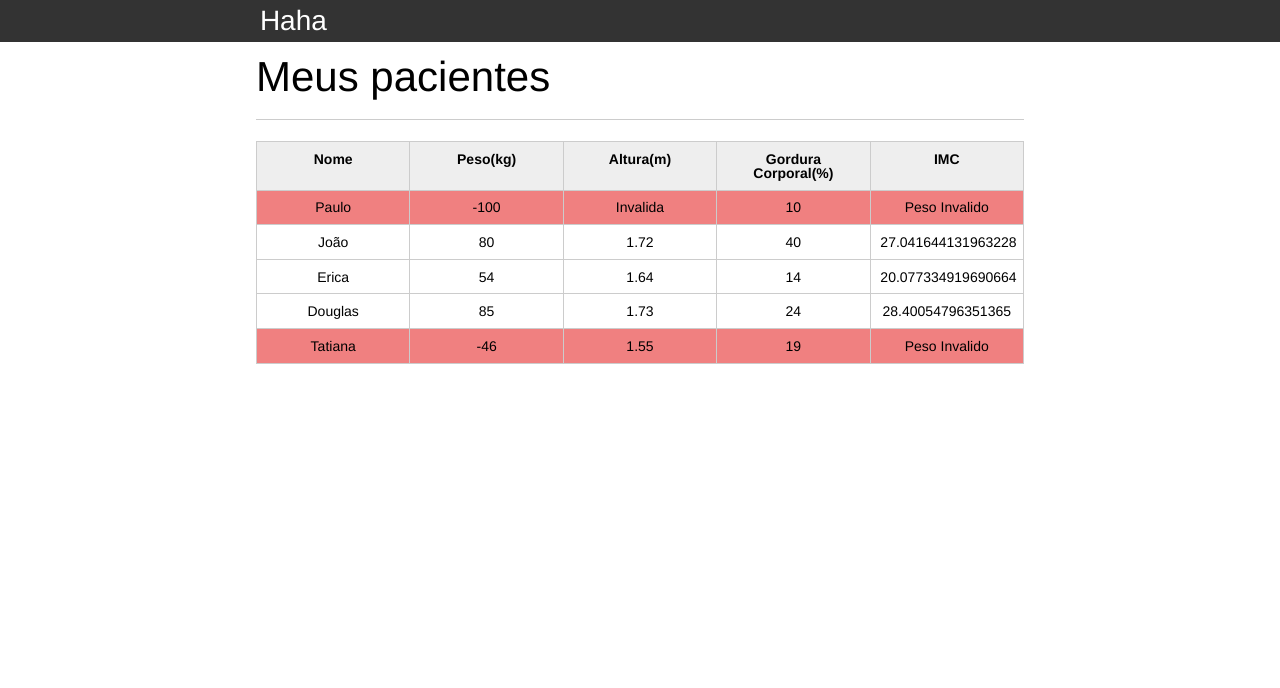
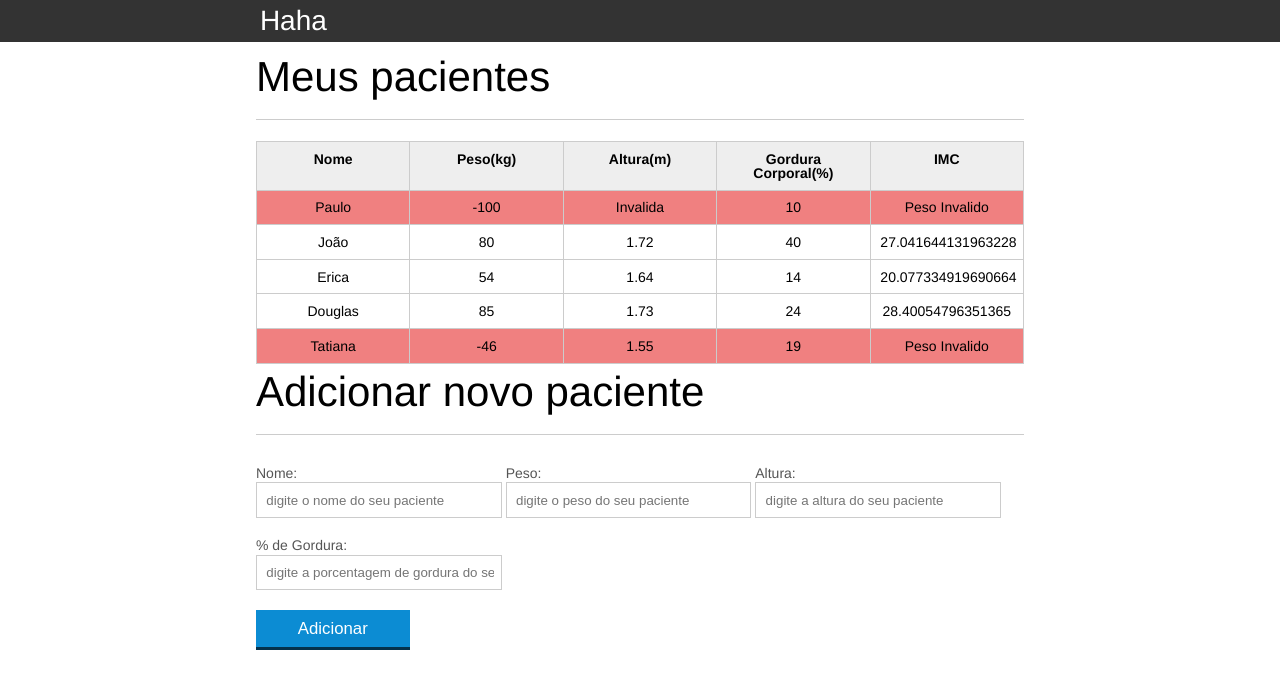
Before and after one commit to DiegoDsantos01/aulaJavascrpit, a plain HTML site: page index.html in a window 1280 px wide. Drawn offline with Linux system fonts and the light colour scheme.

Commit message:
Adicionei o id='form-add' no form, para conseguir puxar pro js

```diff
--- a/index.html
+++ b/index.html
@@ -73,6 +73,29 @@
 
 		</section>
 	</main>
+	<section class="container">
+		<h2 id="titulo-form">Adicionar novo paciente</h2>
+		<form id="form-add">
+			<div class="grupo">
+				<label for="nome">Nome:</label>
+				<input id="nome" name="nome" type="text" placeholder="digite o nome do seu paciente" class="campo">
+			</div>
+			<div class="grupo">
+				<label for="peso">Peso:</label>
+				<input id="peso" name="peso" type="text" placeholder="digite o peso do seu paciente" class="campo campo-medio">
+			</div>
+			<div class="grupo">
+				<label for="altura">Altura:</label>
+				<input id="altura" name="altura" type="text" placeholder="digite a altura do seu paciente" class="campo campo-medio">
+			</div>
+			<div class="grupo">
+				<label for="gordura">% de Gordura:</label>
+				<input id="gordura" type="text" placeholder="digite a porcentagem de gordura do seu paciente" class="campo campo-medio">
+			</div>
+
+			<button id="adicionar-paciente" class="botao bto-principal">Adicionar</button>
+		</form>
+	</section>
 	<script src="js/principal.js"></script>
 </body>
 </html>
```
Lines whose indentation alone changed are shown as unchanged.
